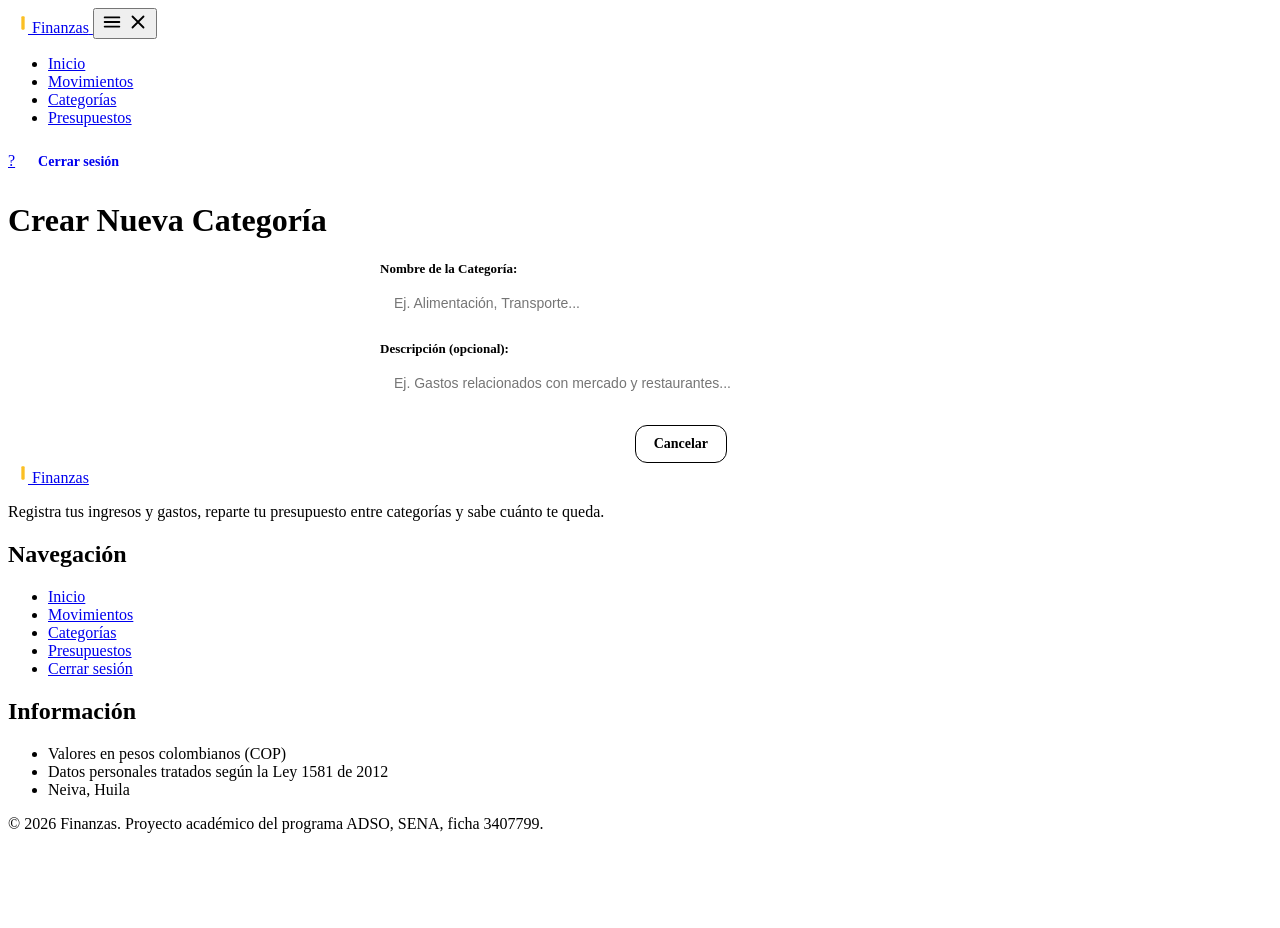
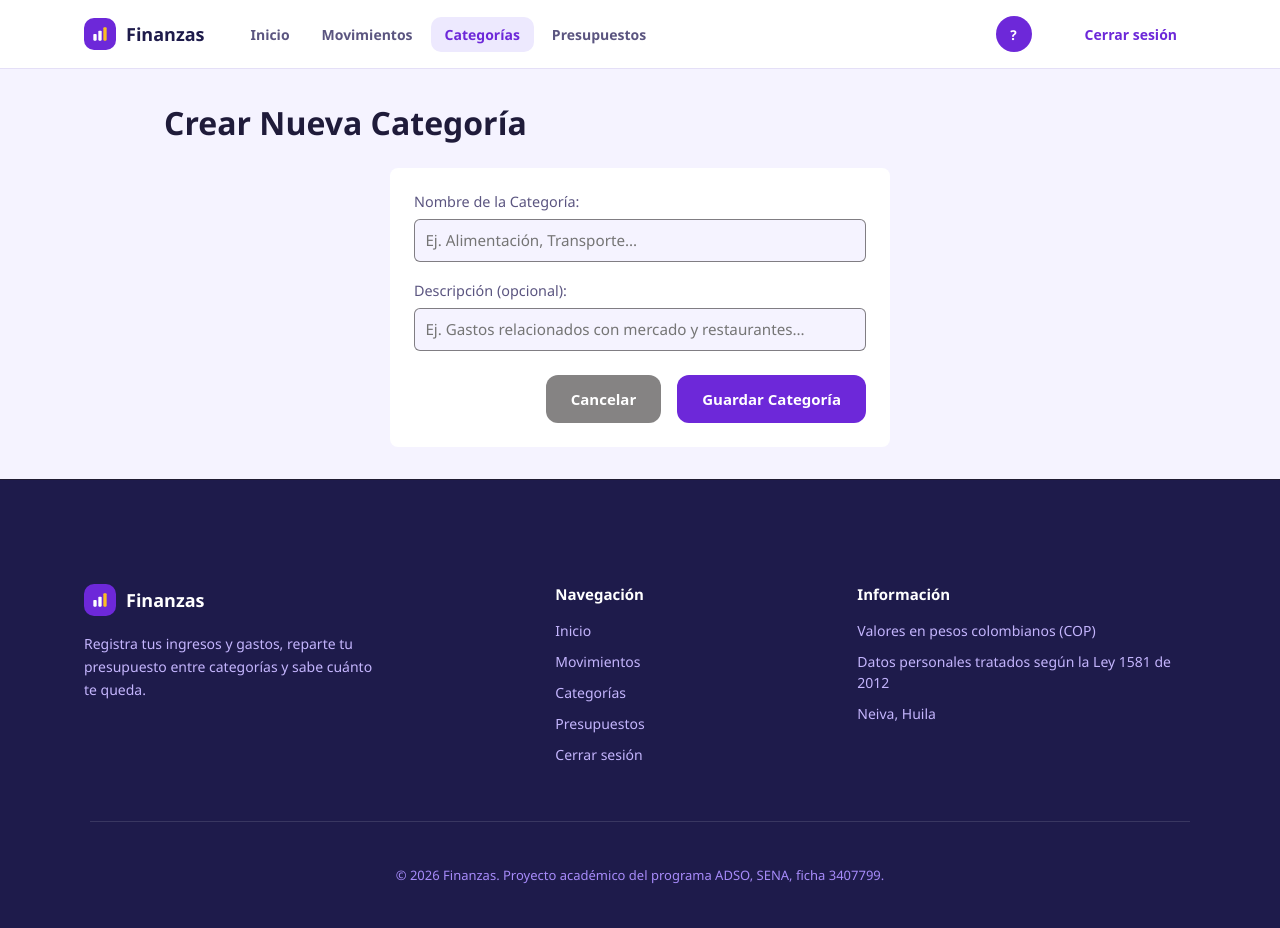
Before and after one commit to Chulixx162/finanzas_personales, a PHP site: page /views/categories/create.php in a window 1280 px wide. Before the commit the page ends 833 px from the top, so only its background shows below. Run offline with PHP 8.4, Linux system fonts and the light colour scheme; the visitor is signed in with stand-in values (Sample User, id 1); data comes from the database, SQL or seed files in the repository; some libraries are stand-ins or nearby versions.

Commit message:
feat: corregir diseño categories

```diff
--- a/public/css/categories.css
+++ b/public/css/categories.css
@@ -1,336 +1,392 @@
-/* public/css/categories.css
-   Estilos específicos del módulo de Categorías (index.php, create.php, edit.php)
-   Basados en la estructura y diseño de dashboard.css y layout.css */
+/* public/css/categories.css - Estilos completos del sistema */
 
-/* ---------- ESTRUCTURA GENERAL ---------- */
-.wrap {
-  max-width: 1160px;
-  margin: 0 auto;
-  padding: 0 24px;
-  width: 100%;
+
+/* Reset Base */
+:root {
+    --bg-main: #F5F3FF;
+    --bg-sidebar: #FFFFFF;
+    --bg-card: #FFFFFF;
+    --border-color: #221e1e8c;
+    --text-main: #1F1B3A;
+    --text-muted: #5B5580;
+    --accent-primary: #6D28D9;
+    --accent-hover: #5B21B6;
+    --danger-color: #B91C1C;
+}
+* {
+    box-sizing: border-box;
+    margin: 0;
+    padding: 0;
+    font-family: 'Segoe UI', system-ui, -apple-system, sans-serif;
 }
 
-.dash {
-  padding: 40px 0 72px;
+body {
+    background-color: var(--bg-main);
+    color: var(--text-main);
+    min-height: 100vh;
+    display: flex;
+    flex-direction: column;
 }
 
-/* ---------- ENCABEZADO (.dash-head) ---------- */
-.dash-head {
-  display: flex;
-  flex-wrap: wrap;
-  align-items: flex-end;
-  justify-content: space-between;
-  gap: 12px 24px;
-  margin-bottom: 28px;
+/* --------------------------------------------------
+   1. ESTILOS DE NAVBAR (navbar.php)
+-------------------------------------------------- */
+.site-header {
+    background-color: var(--bg-sidebar);
+    border-bottom: 1px solid var(--border-color);
+    position: sticky;
+    top: 0;
+    z-index: 100;
 }
 
-.dash-head h1 {
-  margin: 0;
-  font-size: 28px;
-  font-weight: 800;
-  letter-spacing: -0.01em;
-  color: var(--text);
+.navbar {
+    max-width: 1100px;
+    margin: 0 auto;
+    padding: 0.8rem 1.5rem;
+    display: flex;
+    align-items: center;
+    justify-content: space-between;
 }
 
-.dash-sub {
-  margin: 4px 0 0;
-  font-size: 14px;
-  color: var(--muted);
+.brand-link {
+    display: flex;
+    align-items: center;
+    gap: 0.6rem;
+    text-decoration: none;
+    color: var(--text-main);
+    font-weight: 700;
+    font-size: 1.15rem;
 }
 
-/* ---------- BOTONES BASE (.btn) ---------- */
+.nav-toggle {
+    display: none;
+    background: none;
+    border: none;
+    color: var(--text-main);
+    cursor: pointer;
+}
+
+.nav-menu {
+    display: flex;
+    align-items: center;
+    gap: 2rem;
+}
+
+.nav-links {
+    display: flex;
+    align-items: center;
+    gap: 1.5rem;
+    list-style: none;
+    margin: 0;
+    padding: 0;
+}
+
+.nav-link {
+    color: var(--text-muted);
+    text-decoration: none;
+    font-size: 0.92rem;
+    font-weight: 500;
+    transition: color 0.2s ease;
+}
+
+.nav-link:hover, .nav-link[aria-current="page"] {
+    color: var(--text-main);
+}
+
+.nav-actions {
+    display: flex;
+    align-items: center;
+    gap: 1rem;
+}
+
+.user-chip {
+    display: flex;
+    align-items: center;
+    gap: 0.5rem;
+    background-color: var(--bg-card);
+    /* border: 1px solid var(--border-color); */
+    padding: 0.25rem 0.75rem 0.25rem 0.35rem;
+    /* border-radius: 20px; */
+}
+
+.user-avatar {
+    width: 28px;
+    height: 28px;
+    background-color: var(--accent-primary);
+    color: #ffffff;
+    border-radius: 50%;
+    display: flex;
+    align-items: center;
+    justify-content: center;
+    font-size: 0.85rem;
+    font-weight: 700;
+    text-decoration: none;
+}
+
+.user-name {
+    color: var(--text-main);
+    font-size: 0.88rem;
+    font-weight: 500;
+}
+
+.btn-ghost {
+    background: transparent;
+    color: var(--danger-color);
+    border: 1px solid rgba(239, 68, 68, 0.3);
+    padding: 0.4rem 0.80rem;
+    border-radius: 6px;
+    text-decoration: none;
+    font-size: 0.85rem;
+    font-weight: 600;
+    transition: all 0.2s ease;
+}
+
+.btn-ghost:hover {
+    background-color: rgba(239, 68, 68, 0.15);
+}
+
+/* --------------------------------------------------
+   2. CONTENIDO Y VISTA DE CATEGORÍAS
+-------------------------------------------------- */
+.container {
+    max-width: 1000px;
+    margin: 2rem auto;
+    padding: 0 1.5rem;
+    width: 100%;
+}
+
+.page-header {
+    display: flex;
+    justify-content: space-between;
+    align-items: center;
+    margin-bottom: 1.5rem;
+}
+
+.subtitle {
+    color: var(--text-muted);
+    font-size: 0.9rem;
+    margin-top: 0.2rem;
+}
+
 .btn {
-  display: inline-flex;
-  align-items: center;
-  justify-content: center;
-  gap: 8px;
-  padding: 10px 18px;
-  border-radius: var(--radius, 12px);
-  text-decoration: none;
-  font-weight: 700;
-  font-size: 14px;
-  cursor: pointer;
-  border: 1px solid transparent;
-  transition: all 0.2s cubic-bezier(0.16, 1, 0.3, 1);
+    display: inline-block;
+    padding: 0.6rem 1.2rem;
+    border-radius: 6px;
+    text-decoration: none;
+    font-weight: 600;
+    font-size: 0.9rem;
+    cursor: pointer;
+    border: none;
+    transition: background-color 0.2s ease;
 }
 
 .btn-primary {
-  background-color: var(--primary);
-  color: #ffffff;
+    background-color: var(--accent-primary);
+    color: #ffffff;
 }
 
 .btn-primary:hover {
-  background-color: var(--primary-hover, #4f46e5);
-  transform: translateY(-1px);
+    background-color: var(--accent-hover);
 }
 
 .btn-secondary {
-  background-color: var(--surface);
-  border-color: var(--border);
-  color: var(--text);
+    background-color: var(--border-color);
+    color: #ffffff;
 }
 
 .btn-secondary:hover {
-  background-color: var(--border);
+    background-color: #3b3b4a;
 }
 
-.btn-gold {
-  background: var(--gold, #f59e0b);
-  color: var(--deep);
+.table-toolbar {
+    margin-bottom: 1rem;
 }
 
-.btn-gold:hover {
-  background: #d97706;
+.search-box input {
+    width: 100%;
+    max-width: 320px;
+    padding: 0.6rem 1rem;
+    background-color: var(--bg-card);
+    border: 1px solid var(--border-color);
+    border-radius: 6px;
+    color: var(--text-main);
+    outline: none;
 }
 
-/* ---------- BOTÓN INTERRUPTOR DE TEMA ---------- */
-.btn-theme-toggle {
-  background: var(--surface);
-  border: 1px solid var(--border);
-  color: var(--text);
-  width: 38px;
-  height: 38px;
-  border-radius: 50%;
-  display: inline-flex;
-  align-items: center;
-  justify-content: center;
-  cursor: pointer;
-  font-size: 1.1rem;
-  transition: transform 0.2s ease, background-color 0.2s ease;
+.search-box input:focus {
+    border-color: var(--accent-primary);
 }
 
-.btn-theme-toggle:hover {
-  transform: scale(1.08);
-  background-color: var(--border);
-}
-
-[data-theme="dark"] .theme-icon-light { display: inline; }
-[data-theme="dark"] .theme-icon-dark { display: none; }
-[data-theme="light"] .theme-icon-light { display: none; }
-[data-theme="light"] .theme-icon-dark { display: inline; }
-
-/* ---------- PANELES Y TARJETAS (.panel-card) ---------- */
-.panel-card {
-  padding: 24px;
-  border: 1px solid var(--border);
-  border-radius: 16px;
-  background: var(--surface);
-  min-width: 0;
+.card {
+    background-color: var(--bg-card);
+    /* border: 1px solid var(--border-color); */
+    border-radius: 8px;
+    overflow: hidden;
 }
 
 .form-card {
-  max-width: 520px;
-  margin: 0 auto;
+    padding: 1.5rem;
+    max-width: 500px;
+    margin: 0 auto;
 }
 
-/* ---------- FORMULARIOS ---------- */
 .form-group {
-  margin-bottom: 20px;
+    margin-bottom: 1.2rem;
 }
 
 .form-group label {
-  display: block;
-  margin-bottom: 8px;
-  font-size: 13px;
-  font-weight: 700;
-  color: var(--muted);
+    display: block;
+    margin-bottom: 0.5rem;
+    color: var(--text-muted);
+    font-size: 0.9rem;
 }
 
 .form-group input {
-  width: 100%;
-  padding: 10px 14px;
-  border: 1px solid var(--border);
-  border-radius: var(--radius, 8px);
-  background: var(--deep, var(--surface));
-  color: var(--text);
-  font-size: 14px;
-  outline: none;
-  transition: border-color 0.2s ease, box-shadow 0.2s ease;
+    width: 100%;
+    padding: 0.65rem;
+    background: var(--bg-main);
+    border: 1px solid var(--border-color);
+    color: var(--text-main);
+    border-radius: 6px;
+    outline: none;
+    font-size: 0.95rem;
 }
 
 .form-group input:focus {
-  border-color: var(--primary);
-  box-shadow: 0 0 0 3px var(--tint, rgba(99, 102, 241, 0.12));
+    border-color: var(--accent-primary);
 }
 
 .form-actions {
-  display: flex;
-  gap: 12px;
-  justify-content: flex-end;
-  margin-top: 24px;
+    display: flex;
+    gap: 1rem;
+    justify-content: flex-end;
+    margin-top: 1.5rem;
 }
 
-/* ---------- BARRA DE BÚSQUEDA ---------- */
-.table-toolbar {
-  margin-bottom: 16px;
+.data-table {
+    width: 100%;
+    border-collapse: collapse;
+    text-align: left;
 }
 
-.search-box input {
-  width: 100%;
-  max-width: 320px;
-  padding: 9px 14px;
-  border: 1px solid var(--border);
-  border-radius: var(--radius, 8px);
-  background: var(--surface);
-  color: var(--text);
-  font-size: 14px;
-  outline: none;
-  transition: border-color 0.2s ease;
+.data-table th, .data-table td {
+    padding: 1rem 1.25rem;
+    /* border-bottom: 1px solid var(--border-color); */
 }
 
-.search-box input:focus {
-  border-color: var(--primary);
-  box-shadow: 0 0 0 3px var(--tint, rgba(99, 102, 241, 0.12));
+.data-table th {
+    background-color: rgba(255, 255, 255, 0.02);
+    color: var(--text-muted);
+    font-size: 0.85rem;
+    text-transform: uppercase;
 }
 
-/* ---------- TABLA DE CATEGORÍAS (.mov-table) ---------- */
-.table-wrap {
-  overflow-x: auto;
+.data-table tr:last-child td {
+    border-bottom: none;
 }
 
-.mov-table {
-  width: 100%;
-  border-collapse: collapse;
-  font-size: 14px;
-}
-
-.mov-table th {
-  padding: 0 0 10px;
-  border-bottom: 1px solid var(--border);
-  font-size: 12px;
-  font-weight: 700;
-  text-align: left;
-  color: var(--muted);
-  text-transform: uppercase;
-  letter-spacing: 0.04em;
-}
-
-.mov-table td {
-  padding: 14px 0;
-  border-bottom: 1px solid var(--border);
-  vertical-align: middle;
-}
-
-.mov-table tbody tr:last-child td {
-  border-bottom: 0;
-  padding-bottom: 0;
-}
-
-.category-name {
-  display: block;
-  font-weight: 600;
-  color: var(--text);
-}
-
-.category-desc {
-  display: block;
-  margin-top: 2px;
-  font-size: 12px;
-  color: var(--muted);
-}
-
-.num {
-  text-align: right;
-  font-weight: 800;
-  font-variant-numeric: tabular-nums;
-  white-space: nowrap;
-}
-
-.mov-table th.num {
-  font-weight: 700;
+.text-right {
+    text-align: right;
 }
 
 .empty-row td {
-  text-align: center;
-  color: var(--muted);
-  padding: 28px 0;
-  font-style: italic;
+    text-align: center;
+    color: var(--text-muted);
+    padding: 2rem;
 }
 
-/* ---------- BOTONES DE ACCIÓN ---------- */
 .btn-action {
-  display: inline-flex;
-  align-items: center;
-  padding: 5px 12px;
-  border-radius: 6px;
-  font-size: 13px;
-  font-weight: 700;
-  text-decoration: none;
-  margin-left: 6px;
-  transition: all 0.15s ease;
+    display: inline-block;
+    padding: 0.35rem 0.75rem;
+    border-radius: 4px;
+    font-size: 0.85rem;
+    text-decoration: none;
+    margin-left: 0.5rem;
+    transition: background-color 0.2s ease;
 }
 
 .btn-edit {
-  color: var(--primary);
-  background: var(--tint, rgba(99, 102, 241, 0.12));
+    background-color: rgba(99, 102, 241, 0.15);
+    color: #818cf8;
 }
 
 .btn-edit:hover {
-  background: var(--primary);
-  color: #ffffff;
+    background-color: rgba(99, 102, 241, 0.3);
 }
 
 .btn-delete {
-  color: var(--danger, #ef4444);
-  background: rgba(239, 68, 68, 0.1);
+    background-color: rgba(239, 68, 68, 0.15);
+    color: #f87171;
 }
 
 .btn-delete:hover {
-  background: var(--danger, #ef4444);
-  color: #ffffff;
+    background-color: rgba(239, 68, 68, 0.3);
 }
 
-/* ---------- ANIMACIONES ---------- */
-@keyframes fadeInUp {
-  from {
-    opacity: 0;
-    transform: translateY(10px);
-  }
-  to {
-    opacity: 1;
-    transform: translateY(0);
-  }
+/* --------------------------------------------------
+   3. ESTILOS DE FOOTER (footer.php)
+-------------------------------------------------- */
+.site-footer {
+    background-color: var(--bg-sidebar);
+    border-top: 1px solid var(--border-color);
+    margin-top: auto;
+    padding: 2.5rem 1.5rem 1.5rem;
+    color: var(--text-muted);
 }
 
-.row-hidden {
-  display: none !important;
+.footer-inner {
+    max-width: 1100px;
+    margin: 0 auto;
+    display: grid;
+    grid-template-columns: 2fr 1fr 1.5fr;
+    gap: 2rem;
+    margin-bottom: 2rem;
 }
 
-.row-fade-in {
-  animation: fadeInUp 0.25s ease forwards;
+.footer-brand p {
+    font-size: 0.88rem;
+    margin-top: 0.8rem;
+    line-height: 1.5;
 }
 
-/* ---------- RESPONSIVE ---------- */
-@media (max-width: 960px) {
-  .wrap {
-    padding: 0 16px;
-  }
+.footer-col h2 {
+    color: var(--text-main);
+    font-size: 1rem;
+    margin-bottom: 1rem;
 }
 
-@media (max-width: 640px) {
-  .dash {
-    padding: 28px 0 56px;
-  }
-
-  .dash-head h1 {
-    font-size: 24px;
-    overflow-wrap: anywhere;
-  }
-
-  .panel-card {
-    padding: 20px;
-    min-width: 0;
-    overflow: hidden;
-  }
-
-  .search-box input {
-    max-width: 100%;
-  }
+.footer-col ul {
+    list-style: none;
+    padding: 0;
+    margin: 0;
 }
 
-@media (prefers-reduced-motion: reduce) {
-  .dash, .btn, .mov-table tbody tr {
-    animation: none !important;
-    transition: none !important;
-  }
+.footer-col li {
+    margin-bottom: 0.5rem;
+    font-size: 0.88rem;
 }
+
+.footer-col a {
+    color: var(--text-muted);
+    text-decoration: none;
+    transition: color 0.2s;
+}
+
+.footer-col a:hover {
+    color: var(--text-main);
+}
+
+.footer-bottom {
+    max-width: 1100px;
+    margin: 0 auto;
+    padding-top: 1.5rem;
+    border-top: 1px solid var(--border-color);
+    text-align: center;
+    font-size: 0.82rem;
+}
+
+@media (max-width: 768px) {
+    .footer-inner {
+        grid-template-columns: 1fr;
+    }
+}
--- a/views/categories/create.php
+++ b/views/categories/create.php
@@ -11,6 +11,8 @@ require_once __DIR__ . '/../../controllers/categoriesController.php';
     <meta name="viewport" content="width=device-width, initial-scale=1.0">
     <title>Nueva Categoría - Finanzas</title>
     <link rel="stylesheet" href="/finanzas_personales/public/css/categories.css">
+    <link rel="icon" href="/finanzas_personales/public/img/icon.webp" type="image/x-icon">
+    <link rel="stylesheet" href="/finanzas_personales/public/css/layout.css">
 </head>
 <body>
 
--- a/views/categories/editar.php
+++ b/views/categories/editar.php
@@ -11,7 +11,9 @@ require_once __DIR__ . '/../../controllers/categoriesController.php';
     <meta charset="UTF-8">
     <meta name="viewport" content="width=device-width, initial-scale=1.0">
     <title>Editar Categoría - Finanzas</title>
-    <link rel="stylesheet" href="/finanzas_personales/public/css/categories.css">
+    <link rel="stylesheet" href="../../public/css/categories.css">
+    <link rel="icon" href="../../public/img/icon.webp" type="image/x-icon">
+    <link rel="stylesheet" href="../../public/css/layout.css">
 </head>
 <body>
 
--- a/views/layouts/navbar.php
+++ b/views/layouts/navbar.php
@@ -17,7 +17,7 @@ $inicial      = $nombre !== '' ? mb_strtoupper(mb_substr($nombre, 0, 1)) : '?';
 
 $enlacesInternos = [
     'inicio'       => ['Inicio', 'views/users/dashboard.php'],    'movimientos'  => ['Movimientos', 'views/movimientos/index.php'],
-    'categorias'   => ['Categorías', '../../views/categories/index.php'],
+    'categorias'   => ['Categorías', 'views/categories/index.php'],
     'presupuestos' => ['Presupuestos', 'views/presupuestos/index.php'],
 ];
 
```
Also changed, not shown: views/categories/index.php (+5 -3 lines).
